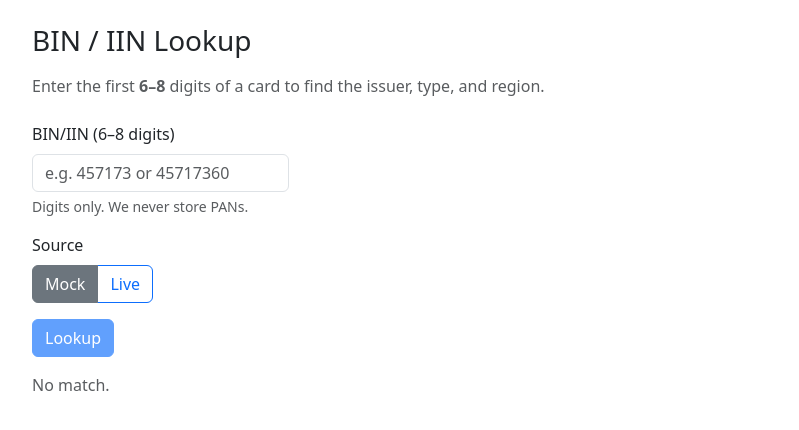
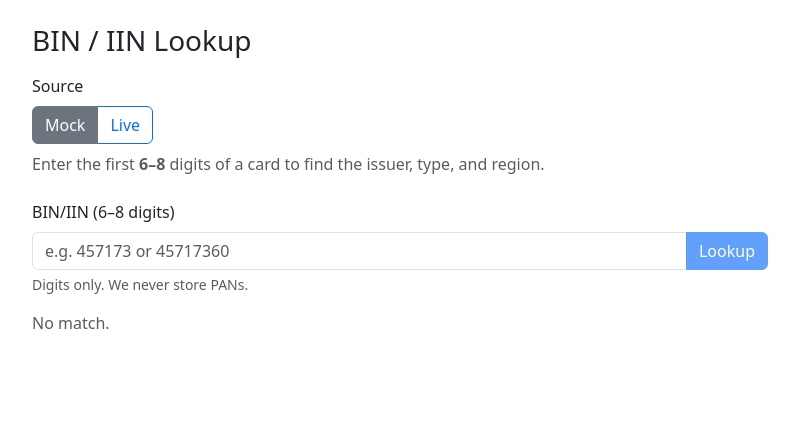
Before and after one commit to ksuarez032025/bin-lookup-tool, a React (Create React App) app: page / in a window 1280 px wide. Shown: the top 430 px of the page, without its empty margins (50-849 px from the left). Built offline with nearby package versions, Linux system fonts and the light colour scheme.

Commit message:
Refactor form layout and add source toggle UI
Moved the source toggle above the form and improved its UI with button group radios. Updated the form layout for better alignment and combined the input and submit button into an input group for a cleaner look.

```diff
--- a/src/App.js
+++ b/src/App.js
@@ -34,30 +34,9 @@ export default function App() {
   return (
     <div className="container py-4">
       <h1 className="h3 mb-3">BIN / IIN Lookup</h1>
-      <p className="text-muted mb-4">
-        Enter the first <strong>6–8</strong> digits of a card to find the
-        issuer, type, and region.
-      </p>
-
-      <form onSubmit={handleSubmit} className="row gy-3 gx-3 align-items-end">
-        <div className="col-12 col-sm-auto">
-          <label htmlFor="bin" className="form-label">
-            BIN/IIN (6–8 digits)
-          </label>
-          <input
-            id="bin"
-            value={bin}
-            onChange={(e) => setBin(sanitizeBIN(e.target.value))}
-            inputMode="numeric"
-            placeholder="e.g. 457173 or 45717360"
-            maxLength={8}
-            className="form-control"
-          />
-          <div className="form-text">Digits only. We never store PANs.</div>
-        </div>
 
       {/*Source Toggle */}
-        <div sclassName="col-12 col-sm-auto">
+      <div className="col-12 col-sm-auto mb-2">
         <span className="form-label d-block">Source</span>
 
         <div className="btn-group" role="group" aria-label="Source">
@@ -89,7 +68,27 @@ export default function App() {
         </div>
       </div>
 
-        <div className="col-12 col-sm-auto">
+      <p className="text-muted mb-4">
+        Enter the first <strong>6–8</strong> digits of a card to find the
+        issuer, type, and region.
+      </p>
+
+      <form onSubmit={handleSubmit} className="row gy-3">
+        <div className="col-12 col-md-8">
+          <label htmlFor="bin" className="form-label">
+            BIN/IIN (6–8 digits)
+          </label>
+
+          <div className="input-group">
+            <input
+              id="bin"
+              value={bin}
+              onChange={(e) => setBin(sanitizeBIN(e.target.value))}
+              inputMode="numeric"
+              placeholder="e.g. 457173 or 45717360"
+              maxLength={8}
+              className="form-control"
+            />
             <button
               type="submit"
               disabled={loading || bin.length < 6}
@@ -97,6 +96,9 @@ export default function App() {
             >
               {loading ? "Looking..." : "Lookup"}
             </button>
+          </div>
+
+          <div className="form-text">Digits only. We never store PANs.</div>
         </div>
       </form>
 
```
Lines whose indentation alone changed are shown as unchanged.
